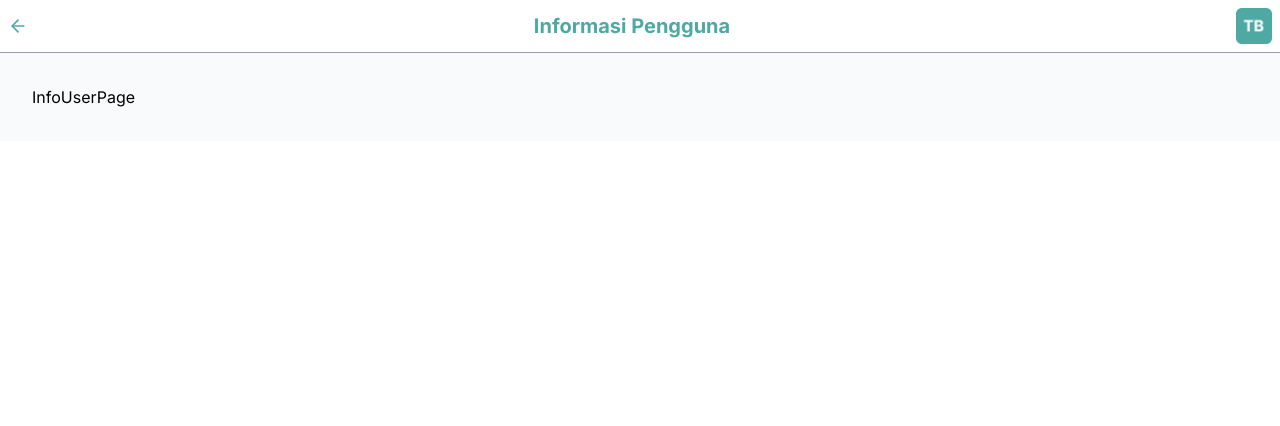
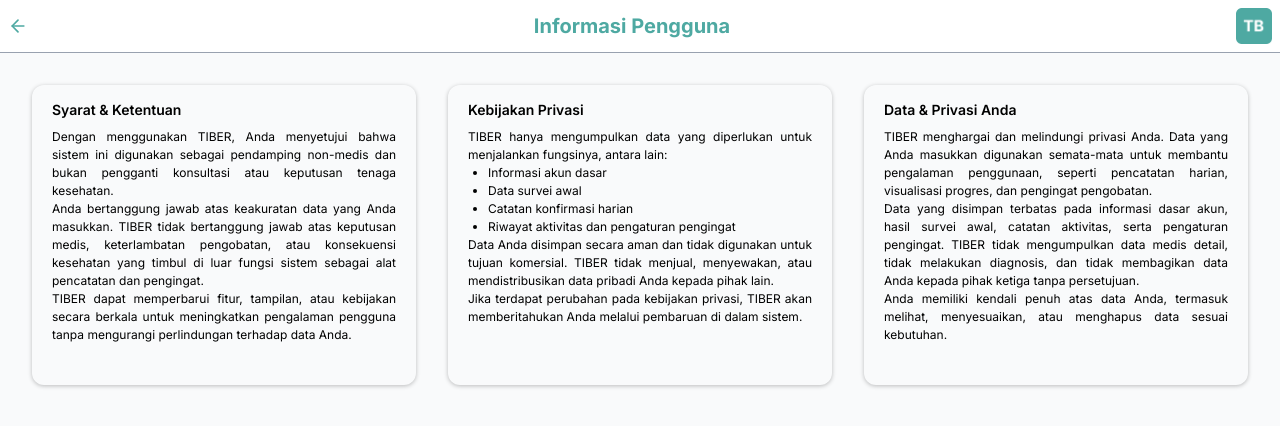
Before and after one commit to saputt/TIBER-FE, a React (Vite) app: page /information-user in a window 1280 px wide. Shown: the top 426 px of the page. Built offline with nearby package versions, Linux system fonts and the light colour scheme.

Commit message:
ali, feat/about-app-all-page

```diff
--- a/src/components/organism/Navbar.jsx
+++ b/src/components/organism/Navbar.jsx
@@ -1,11 +1,10 @@
 import { ArrowLeft, Menu, SquareChartGantt, User, X } from "lucide-react";
-import React, { useState } from "react";
-import { useLocation, useNavigate } from "react-router-dom";
+import React, { useState, useEffect } from "react";
+import { useLocation, useNavigate, Link } from "react-router-dom";
 import { useOnboardingStore } from "../../store/useOnboardingStore";
 
 //navigation layout for mobile
-const MobileNav = ({ variant, navigate, location }) => {
-  const [hamburgerIsOpen, setHamburgerIsOpen] = useState(false);
+const MobileNav = ({ variant, navigate, location, hamburgerIsOpen, setHamburgerIsOpen }) => {
 
   const step = useOnboardingStore((state) => state.step);
   const totalStep = useOnboardingStore((state) => state.totalStep);
@@ -170,13 +169,44 @@
   const location = useLocation();
   const bgColor =
     variant === "main" || variant === "sub" ? "bg-primary/15" : "bg-white";
+
+  const [hamburgerIsOpen, setHamburgerIsOpen] = useState(false);
+
+  useEffect(() => {
+    if (hamburgerIsOpen) {
+      document.body.style.overflow = "hidden";
+    } else {
+      document.body.style.overflow = "auto";
+    }
+
+    return () => {
+      document.body.style.overflow = "auto";
+    };
+  }, [hamburgerIsOpen])
+
   return (
-    <header
-      className={`${bgColor} p-2 font-inter border-b-1 border-gray-400 sticky top-0 w-full backdrop-blur-3xl z-100`}
-    >
-      <MobileNav variant={variant} navigate={navigate} location={location} />
-      <DekstopNav variant={variant} />
-    </header>
+    <>
+      <header
+        className={`${bgColor} p-2 font-inter border-b-1 border-gray-400 sticky top-0 w-full backdrop-blur-3xl z-100`}
+      >
+        <MobileNav variant={variant} navigate={navigate} location={location} hamburgerIsOpen={hamburgerIsOpen} setHamburgerIsOpen={setHamburgerIsOpen}/>
+        <DekstopNav variant={variant} />
+      </header>
+
+      {variant === "landing" && hamburgerIsOpen && (
+        <div className="fixed inset-0 bg-black/20 z-30 transition-opacity duration-300 ease-in-out" onClick={() => setHamburgerIsOpen(false)} />
+      )}
+
+      {variant === "landing" && (
+        <div className={`fixed top-0 left-0 pt-[52.8px] px-2 w-full ${bgColor} rounded-b-xl z-50 transform transition-transform duration-500 ease-in-out ${hamburgerIsOpen ? "translate-y-0" : "-translate-y-full"}`}>
+          <div className="flex flex-col">
+            <Link className="p-4 font-inter text-h5 text-black/70 text-left" to="/about">Tentang TIBER</Link>
+            <Link className="p-4 font-inter text-h5 text-black/70 text-left border-b border-black/30" to="/hows-it-work">Cara Kerja</Link>
+            <Link className="p-4 font-inter text-h5 text-black/70 text-left" to="/login">Masuk</Link>
+          </div>
+        </div>
+      )}
+    </>
   );
 };
 
--- a/src/pages/About/index.jsx
+++ b/src/pages/About/index.jsx
@@ -1,7 +1,29 @@
 import React from "react";
+import Card from "../../components/atoms/Card";
 
 const AboutPage = () => {
-  return <div>AboutPage</div>;
+  const aboutTiber = [
+    { name: "Apa itu TIBER?", desription: "TIBER adalah sistem pendamping pengobatan TBC berbasis web mobile-first yang membantu pengguna mencatat konsumsi obat harian, melihat progres pengobatan, dan mengingat jadwal kontrol secara sederhana. TIBER dirancang sebagai pendamping non-medis yang fokus pada kenyamanan dan kemudahan penggunaan dalam aktivitas sehari-hari."},
+    { name: "Latar Belakang", desription: "Pengobatan TBC memerlukan waktu panjang dan konsistensi tinggi. Banyak pasien mengalami kelelahan psikologis karena proses yang berulang dan minim umpan balik. Pencatatan manual dan pengingat informal sering kali tidak cukup membantu membangun kebiasaan jangka panjang secara berkelanjutan."},
+    { name: "Tujuan TIBER", desription: "TIBER bertujuan membantu pengguna menjaga konsistensi pengobatan melalui pencatatan satu klik, visualisasi perjalanan pengobatan, dan pengingat terstruktur. Sistem ini membantu pengguna memahami progres tanpa memberikan tekanan atau rasa diawasi."},
+    { name: "Pendekatan Desain", desription: "TIBER dirancang dengan pendekatan user-centered, sederhana, dan menenangkan. Bahasa yang digunakan bersifat suportif, visual dibuat bersih dan lembut, serta interaksi dirancang agar tidak memaksa. Fokus utama adalah membangun kebiasaan secara perlahan dan berkelanjutan."},
+    { name: "Fitur Utama", desription: "Fitur utama TIBER meliputi konfirmasi minum obat harian, streak konsistensi, visualisasi perjalanan 6 bulan, pengingat kontrol ke dokter, serta riwayat aktivitas dalam bentuk kalender. Seluruh fitur dirancang untuk meminimalkan hambatan penggunaan."},
+    { name: "Posisi TIBER", desription: "TIBER tidak menggantikan peran tenaga medis dan tidak memberikan keputusan medis. TIBER berperan sebagai alat pendukung perilaku yang membantu pengguna tetap terhubung dengan rutinitas pengobatan dalam kehidupan sehari-hari."},
+    { name: "Nilai Utama", desription: "TIBER menekankan bahwa konsistensi tidak harus sempurna. Setiap hari yang tercatat adalah langkah kecil yang berarti. Dengan pendekatan yang ramah dan tidak menghakimi, TIBER hadir untuk menemani perjalanan pengobatan satu hari demi satu hari."},
+  ];
+
+  return (
+    <div className="min-h-dvh">
+      <div className="grid grid-cols-1 place-items-center sm:grid-cols-2 lg:grid-cols-3 items-center gap-8">
+        {aboutTiber.map(about => (
+          <Card variant="whiteNoBorder" size="full" boxShadowActive="true" className="py-3.5 flex flex-col gap-2 max-w-74 md:max-w-full sm:min-h-50.25 md:min-h-44 lg:min-h-50.25">
+            <span className="font-inter font-semibold text-h4 text-black">{about.name}</span>
+            <span className="font-inter text-h5 text-justify">{about.desription}</span>
+          </Card>
+        ))}
+      </div>
+    </div>
+  );
 };
 
 export default AboutPage;
--- a/src/pages/How/index.jsx
+++ b/src/pages/How/index.jsx
@@ -1,7 +1,28 @@
 import React from "react";
+import Card from "../../components/atoms/Card";
 
 const HowPage = () => {
-  return <div>HowPage</div>;
+  const howToWorks = [
+    { name: "Mulai & Sesuaikan", desription: "Anda memulai dengan membuat akun dan mengisi survei singkat terkait pengobatan. Informasi ini membantu TIBER menyesuaikan pengingat dan tampilan sesuai kebutuhan Anda."},
+    { name: "Catat Setiap Hari", desription: "Setiap hari, Anda cukup melakukan satu klik untuk mengonfirmasi minum obat. Prosesnya dibuat sederhana agar mudah dilakukan kapan saja tanpa mengganggu aktivitas Anda."},
+    { name: "Pantau Perjalanan", desription: "TIBER membantu Anda melihat perjalanan pengobatan melalui tampilan progres yang jelas dan menenangkan, sehingga Anda selalu tahu posisi Anda tanpa merasa terburu-buru."},
+    { name: "Jaga Konsistensi", desription: "Melalui streak dan riwayat aktivitas, TIBER membantu Anda membangun kebiasaan secara perlahan. Tidak ada tekanan — yang penting Anda terus melangkah."},
+    { name: "Ingat Jadwal Kontrol", desription: "TIBER akan mengingatkan Anda tentang jadwal kontrol ke dokter, agar Anda dapat mempersiapkan diri dengan tenang tanpa perlu mengingat semuanya sendiri."},
+    { name: "Jalani Satu Hari Demi Satu Hari", desription: "TIBER hadir untuk menemani Anda menjalani pengobatan secara bertahap, dengan pendekatan yang ramah, sederhana, dan tidak menghakimi."},
+  ];
+
+  return (
+    <div className="min-h-dvh">
+      <div className="grid grid-cols-1 place-items-center sm:grid-cols-2 lg:grid-cols-3 items-center gap-8">
+        {howToWorks.map((work, index) => (
+          <Card variant="whiteNoBorder" size="full" boxShadowActive="true" className="py-3.5 flex flex-col gap-2 max-w-74 md:max-w-full min-h-40">
+            <span className="font-inter font-semibold text-h4 text-black">{index + 1}. {work.name}</span>
+            <span className="font-inter text-h5 text-justify">{work.desription}</span>
+          </Card>
+        ))}
+      </div>
+    </div>
+  );
 };
 
 export default HowPage;
--- a/src/pages/InfoUser/InfoUser.jsx
+++ b/src/pages/InfoUser/InfoUser.jsx
@@ -1,7 +1,105 @@
 import React from "react";
+import Card from "../../components/atoms/Card";
 
 const InfoUserPage = () => {
-  return <div>InfoUserPage</div>;
+  const informationUsers = [
+    [
+      {
+        type: "heading",
+        text: "Syarat & Ketentuan"
+      },
+      {
+        type: "paragraph",
+        text: "Dengan menggunakan TIBER, Anda menyetujui bahwa sistem ini digunakan sebagai pendamping non-medis dan bukan pengganti konsultasi atau keputusan tenaga kesehatan."
+      },
+      {
+        type: "paragraph",
+        text: "Anda bertanggung jawab atas keakuratan data yang Anda masukkan. TIBER tidak bertanggung jawab atas keputusan medis, keterlambatan pengobatan, atau konsekuensi kesehatan yang timbul di luar fungsi sistem sebagai alat pencatatan dan pengingat."
+      },
+      {
+        type: "paragraph",
+        text: "TIBER dapat memperbarui fitur, tampilan, atau kebijakan secara berkala untuk meningkatkan pengalaman pengguna tanpa mengurangi perlindungan terhadap data Anda."
+      },
+    ],
+    [
+      {
+        type: "heading",
+        text: "Kebijakan Privasi"
+      },
+      {
+        type: "paragraph",
+        text: "TIBER hanya mengumpulkan data yang diperlukan untuk menjalankan fungsinya, antara lain:"
+      },
+      {
+        type: "list",
+        items: [
+          "Informasi akun dasar",
+          "Data survei awal",
+          "Catatan konfirmasi harian",
+          "Riwayat aktivitas dan pengaturan pengingat",
+        ],
+      },
+      {
+        type: "paragraph",
+        text: "Data Anda disimpan secara aman dan tidak digunakan untuk tujuan komersial. TIBER tidak menjual, menyewakan, atau mendistribusikan data pribadi Anda kepada pihak lain."
+      },
+      {
+        type: "paragraph",
+        text: "Jika terdapat perubahan pada kebijakan privasi, TIBER akan memberitahukan Anda melalui pembaruan di dalam sistem."
+      },
+    ],
+    [
+      {
+        type: "heading",
+        text: "Data & Privasi Anda"
+      },
+      {
+        type: "paragraph",
+        text: "TIBER menghargai dan melindungi privasi Anda. Data yang Anda masukkan digunakan semata-mata untuk membantu pengalaman penggunaan, seperti pencatatan harian, visualisasi progres, dan pengingat pengobatan."
+      },
+      {
+        type: "paragraph",
+        text: "Data yang disimpan terbatas pada informasi dasar akun, hasil survei awal, catatan aktivitas, serta pengaturan pengingat. TIBER tidak mengumpulkan data medis detail, tidak melakukan diagnosis, dan tidak membagikan data Anda kepada pihak ketiga tanpa persetujuan."
+      },
+      {
+        type: "paragraph",
+        text: "Anda memiliki kendali penuh atas data Anda, termasuk melihat, menyesuaikan, atau menghapus data sesuai kebutuhan."
+      },
+    ],
+  ];
+
+  return (
+    <div className="min-h-dvh">
+      <div className="grid grid-cols-1 place-items-center sm:grid-cols-2 lg:grid-cols-3 items-center gap-8">
+        {informationUsers.map(info => (
+          <Card variant="whiteNoBorder" size="full" boxShadowActive="true" className="py-3.5 flex flex-col max-w-74 md:max-w-full min-h-75">
+            {info.map(data => {
+              switch (data.type) {
+                case "heading":
+                  return (
+                    <span className="font-inter font-semibold text-h4 text-black mb-2">{data.text}</span>
+                  );
+                case "paragraph":
+                  return (
+                    <span className="font-inter text-h5 text-justify">{data.text}</span>
+                  );
+                case "list":
+                  return (
+                    <ul className="list-disc pl-5">
+                      {data.items.map(item => (
+                        <li className="font-inter text-h5 text-black">{item}</li>
+                      ))}
+                    </ul>
+                  );
+                default:
+                  return null;
+              }
+            })}
+          </Card>
+        ))}
+      </div>
+    </div>
+  );
 };
 
 export default InfoUserPage;
```
